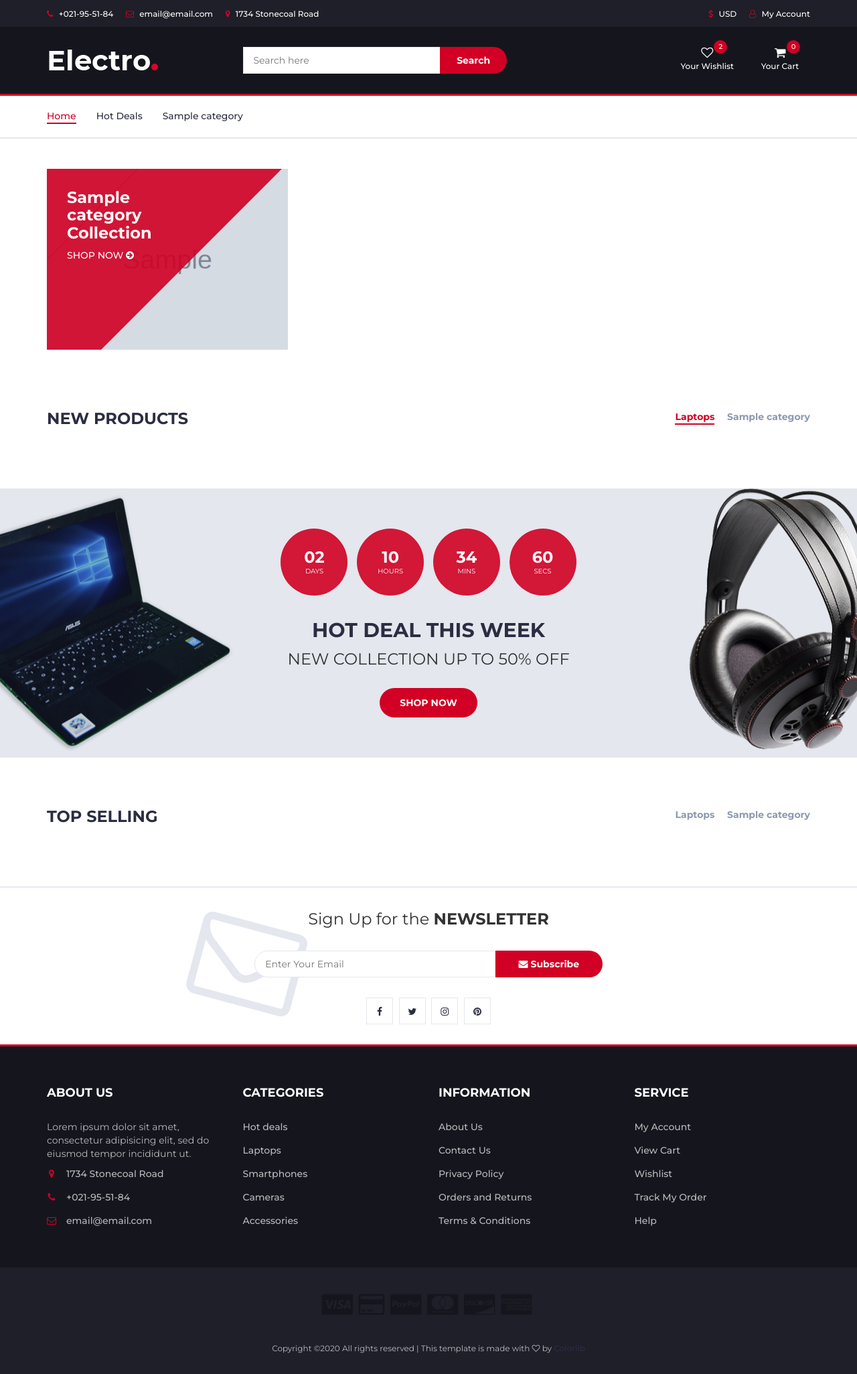
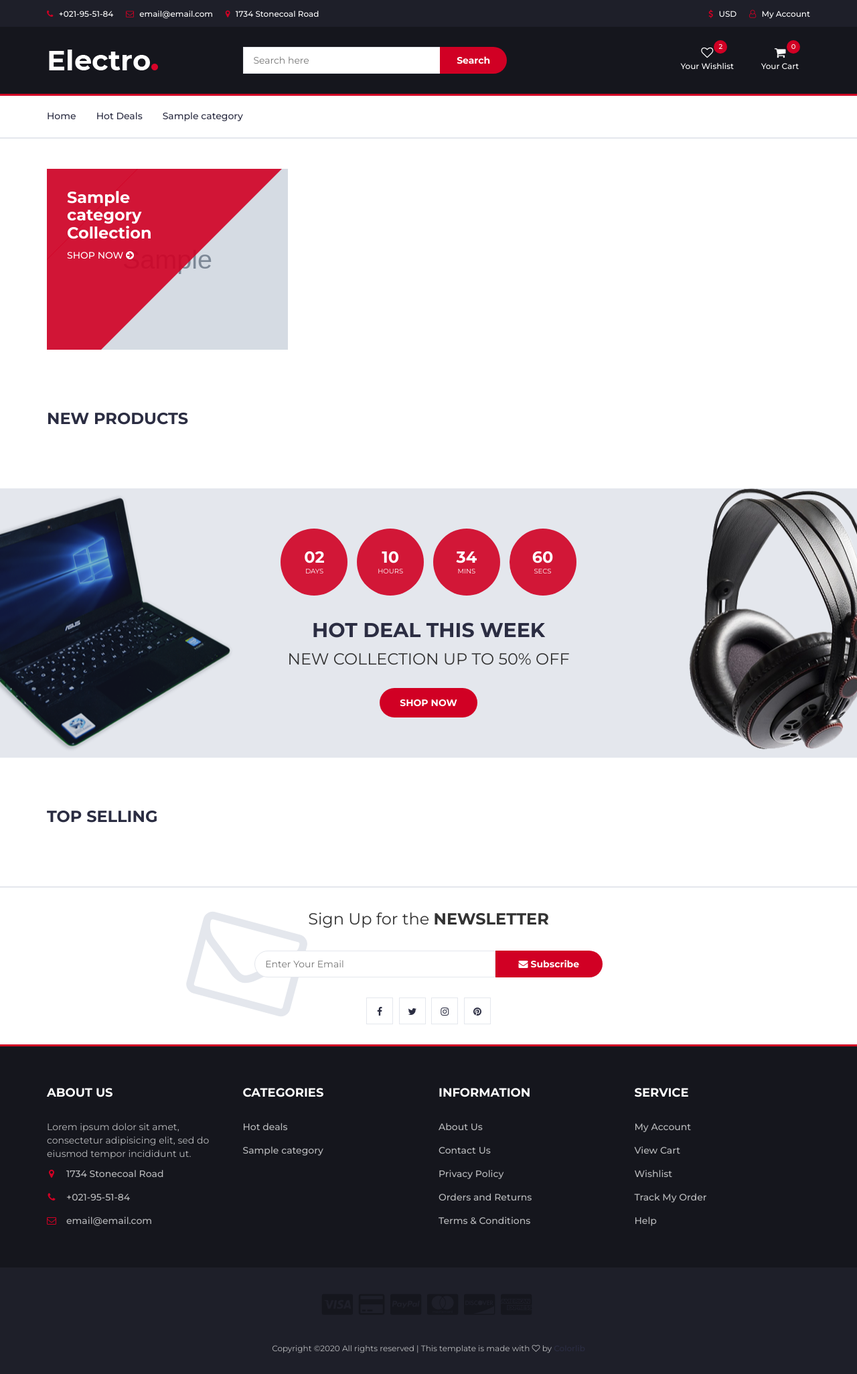
Before and after one commit to VitaliiBandyl/Django-Store, a Django app: template store/templates/store/index.html in a window 1280 px wide. Shown: the whole page at 67% size. Run offline with Django 3.2, Linux system fonts and the light colour scheme; the template is opened without the code that fills it: most values are stand-ins (such as "Sample title", 1, 10 or a date in 2020); grey boxes marked "Sample" are stand-in pictures; some libraries are stand-ins or nearby versions.

Commit message:
Added links and fixed some bugs in HTML

```diff
--- a/store/templates/store/index.html
+++ b/store/templates/store/index.html
@@ -45,14 +45,6 @@
                 <div class="col-md-12">
                     <div class="section-title">
                         <h3 class="title">New Products</h3>
-                        <div class="section-nav">
-                            <ul class="section-tab-nav tab-nav">
-                                <li class="active"><a data-toggle="tab" href="#tab1">Laptops</a></li>
-                                {% for category in categories_list %}
-                                    <li><a data-toggle="tab" href="#tab1">{{ category.name }}</a></li>
-                                {% endfor %}
-                            </ul>
-                        </div>
                     </div>
                 </div>
                 <!-- /section title -->
@@ -79,7 +71,7 @@
                                                 </div>
                                                 <div class="product-body">
                                                     <p class="product-category">{{ product.category }}</p>
-                                                    <h3 class="product-name"><a href="{{ product.get_absolute_url }}">{{ product.title }}</a></h3>
+                                                    <h3 class="product-name"><a href="{{ product.get_absolute_url }}">{{ product }}</a></h3>
                                                     <h4 class="product-price">${{ product.price }} <del class="product-old-price">${{ product.price }}</del></h4>
                                                     <div class="product-rating">
                                                         <i class="fa fa-star"></i>
@@ -95,7 +87,7 @@
                                                     </div>
                                                 </div>
                                                 <div class="add-to-cart">
-                                                    <a href="{% url 'cart_add' product.id %}" class="add-to-cart-btn">Add to cart<i class="fa fa-shopping-cart"></i></a>
+                                                    <a href="{% url 'cart_add' product.id %}" class="add-to-cart-btn">Add to cart</a>
                                                 </div>
                                             </div>
                                             <!-- /product -->
@@ -174,15 +166,6 @@
                 <div class="col-md-12">
                     <div class="section-title">
                         <h3 class="title">Top selling</h3>
-                        <div class="section-nav">
-                            <ul class="section-tab-nav tab-nav">
-                                <li ><a data-toggle="tab" href="#tab2">Laptops</a></li>
-                                {% for category in categories_list %}
-                                    <li {% if smth %}class="active"{% endif %}>
-                                        <a data-toggle="tab" href="#tab1">{{ category.name }}</a></li>
-                                {% endfor %}
-                            </ul>
-                        </div>
                     </div>
                 </div>
                 <!-- /section title -->
@@ -211,7 +194,7 @@
                                                 </div>
                                                 <div class="product-body">
                                                     <p class="product-category">{{ product.category }}</p>
-                                                    <h3 class="product-name"><a href="{{ product.get_absolute_url }}">{{ product.title }}</a></h3>
+                                                    <h3 class="product-name"><a href="{{ product.get_absolute_url }}">{{ product }}</a></h3>
                                                     <h4 class="product-price">${{ product.price }} <del class="product-old-price">${{ product.price }}</del></h4>
                                                     <div class="product-rating">
                                                         <i class="fa fa-star"></i>
@@ -227,7 +210,7 @@
                                                     </div>
                                                 </div>
                                                 <div class="add-to-cart">
-                                                    <button class="add-to-cart-btn"><i class="fa fa-shopping-cart"></i> add to cart</button>
+                                                    <a href="{% url 'cart_add' product.id %}" style="height: 1.5em" class="add-to-cart-btn">Add to cart</a>
                                                 </div>
                                             </div>
                                             <!-- /product -->
--- a/store/templates/store/product_detail.html
+++ b/store/templates/store/product_detail.html
@@ -7,7 +7,7 @@
         <ul class="breadcrumb-tree">
             <li><a href="{% url 'home_url' %}">Home</a></li>
             <li><a href="{{ product.category.url }}">{{ product.category.name }}</a></li>
-            <li class="active">{{ product.title }}</li>
+            <li class="active">{{ product }}</li>
         </ul>
     </div>
 {% endblock breadcrumb-tree %}
@@ -54,7 +54,7 @@
                 <!-- Product details -->
                 <div class="col-md-5">
                     <div class="product-details">
-                        <h2 class="product-name">{{ product.title }}</h2>
+                        <h2 class="product-name">{{ product }}</h2>
                         <div>
                             <div class="product-rating">
                                 <i class="fa fa-star"></i>
@@ -95,7 +95,7 @@
                                     <span class="qty-down">-</span>
                                 </div>
                             </div>
-                            <a href="{% url 'cart_add' product.id %}" class="add-to-cart-btn"><i class="fa fa-shopping-cart"></i> add to cart</a>
+                            <a href="{% url 'cart_add' product.id %}" class="add-to-cart-btn"> add to cart</a>
                         </div>
 
                         <ul class="product-btns">
--- a/store/templates/store/product_list.html
+++ b/store/templates/store/product_list.html
@@ -149,7 +149,7 @@
                                     </div>
                                     <div class="product-body">
                                         <p class="product-category">{{ product.category }}</p>
-                                        <h3 class="product-name"><a href="{{ product.url }}">{{ product.title }}</a></h3>
+                                        <h3 class="product-name"><a href="{{ product.url }}">{{ product }}</a></h3>
                                         <h4 class="product-price">${{ product.price }} <del class="product-old-price">${{ product.price }}</del></h4>
                                         <div class="product-rating">
                                             <i class="fa fa-star"></i>
@@ -165,7 +165,7 @@
                                         </div>
                                     </div>
                                     <div class="add-to-cart">
-                                        <a href="{% url 'cart_add' product.id %}" class="add-to-cart-btn"><i class="fa fa-shopping-cart"></i> add to cart</a>
+                                        <a href="{% url 'cart_add' product.id %}" class="add-to-cart-btn"> add to cart</a>
                                     </div>
                                 </div>
                             </div>
--- a/templates/base.html
+++ b/templates/base.html
@@ -46,15 +46,11 @@
         <div id="responsive-nav">
             <!-- NAV -->
             <ul class="main-nav nav navbar-nav">
-                <li class="active"><a href="#">Home</a></li>
+                <li><a href="{% url 'home_url' %}">Home</a></li>
                 <li><a href="#">Hot Deals</a></li>
                 {% for category in categories_list %}
-                    <li><a href="#">{{ category.name }}</a></li>
+                    <li><a href="product_list/?category={{ category.id }}">{{ category.name }}</a></li>
                 {% endfor %}
-                {#                <li><a href="#">Laptops</a></li>#}
-                {#                <li><a href="#">Smartphones</a></li>#}
-                {#                <li><a href="#">Cameras</a></li>#}
-                {#                <li><a href="#">Accessories</a></li>#}
             </ul>
             <!-- /NAV -->
         </div>
--- a/templates/include/footer.html
+++ b/templates/include/footer.html
@@ -22,10 +22,9 @@
                         <h3 class="footer-title">Categories</h3>
                         <ul class="footer-links">
                             <li><a href="#">Hot deals</a></li>
-                            <li><a href="#">Laptops</a></li>
-                            <li><a href="#">Smartphones</a></li>
-                            <li><a href="#">Cameras</a></li>
-                            <li><a href="#">Accessories</a></li>
+                            {% for category in categories_list %}
+                            <li><a href="product_list/?category={{ category.id }}">{{ category.name }}</a></li>
+                            {% endfor %}
                         </ul>
                     </div>
                 </div>
--- a/templates/include/header.html
+++ b/templates/include/header.html
@@ -26,7 +26,7 @@
                 <!-- LOGO -->
                 <div class="col-md-3">
                     <div class="header-logo">
-                        <a href="#" class="logo">
+                        <a href="{% url 'home_url' %}" class="logo">
                             <img src="{% static 'img/logo.png' %}" alt="">
                         </a>
                     </div>
```
